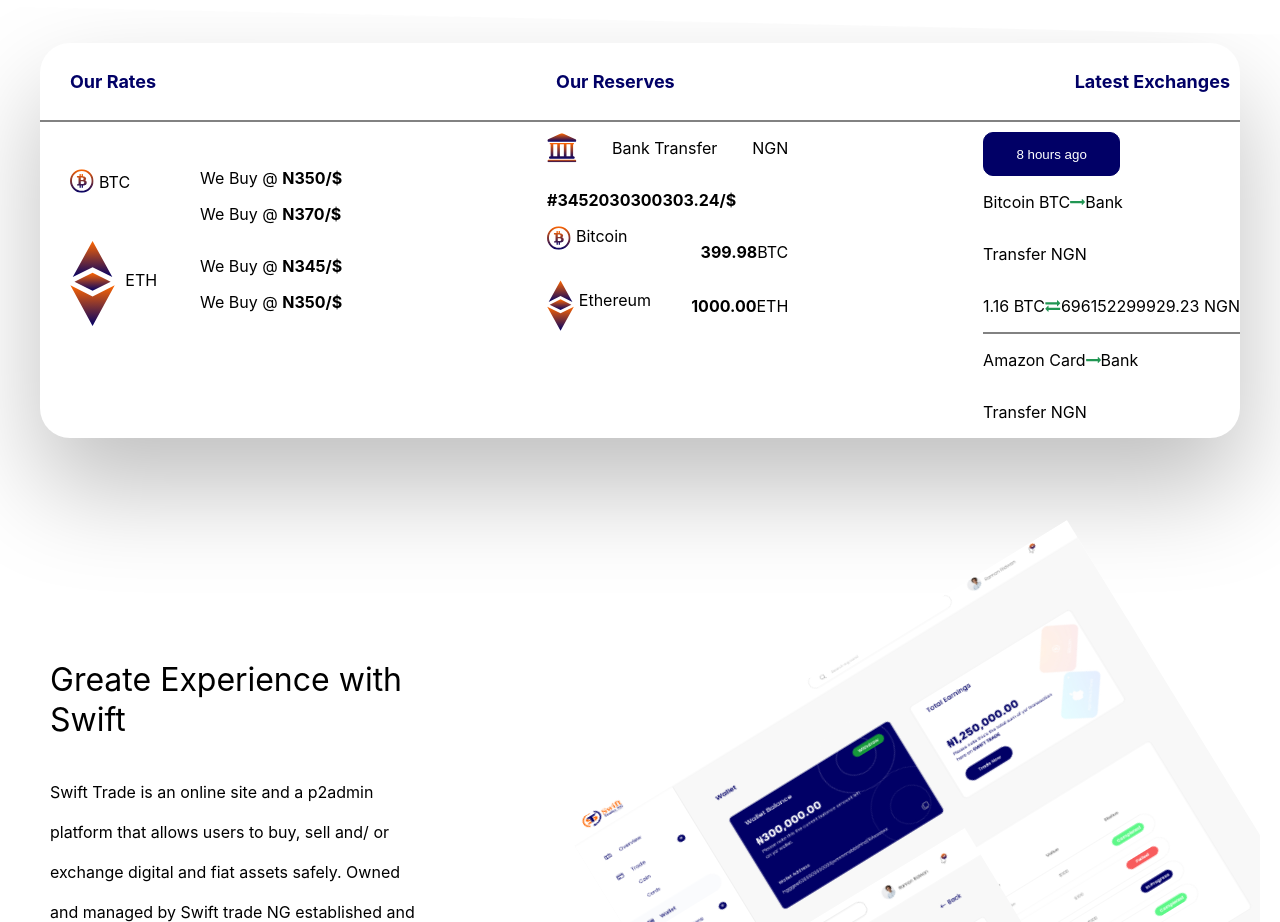
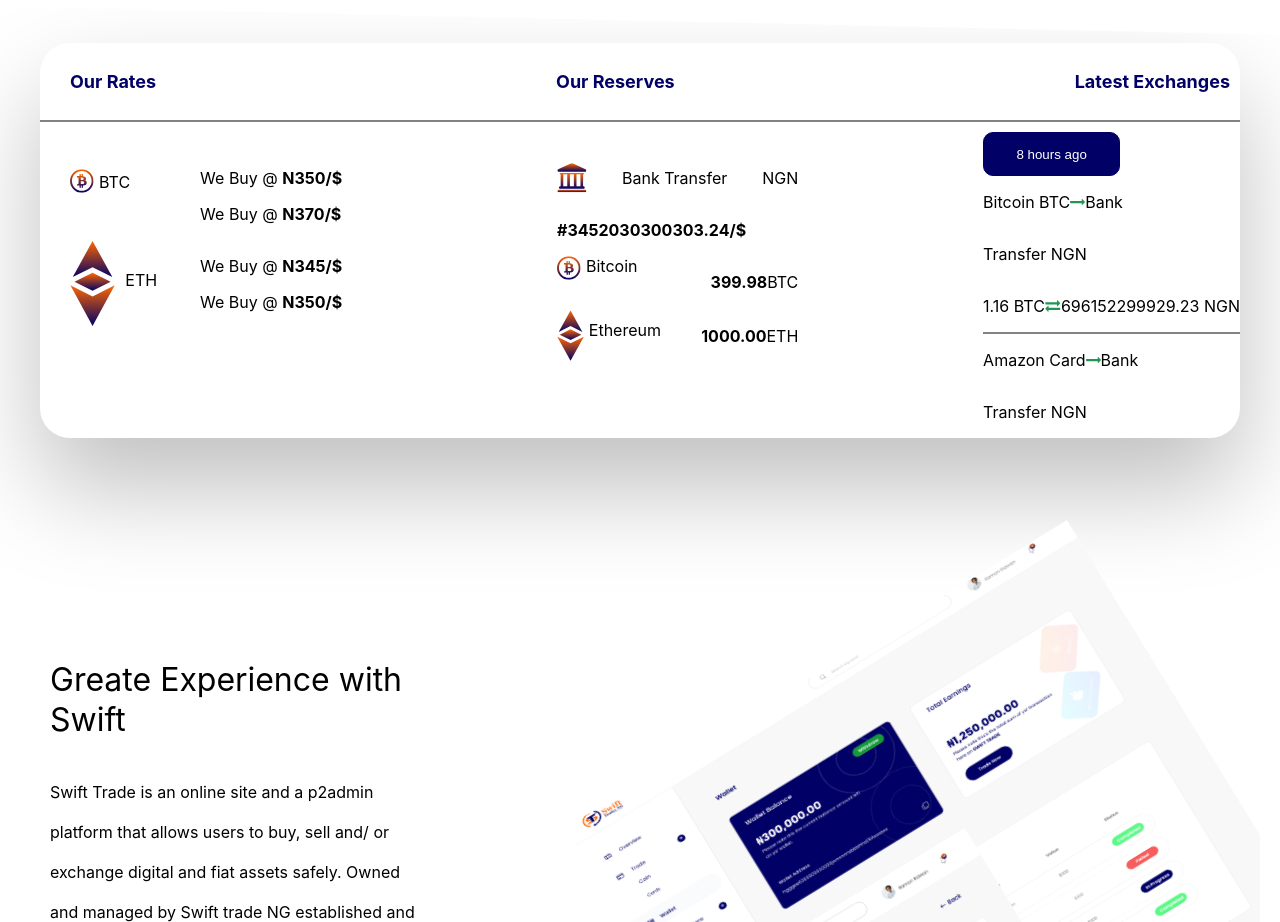
Before and after one commit to iamAbayomi/swift-trade-homepage, a React (Create React App) app: page / in a window 1280 px wide. Shown: the part 880-1802 px from the top of the page. Built offline with nearby package versions, Linux system fonts and the light colour scheme.

Commit message:
added reserves section

```diff
--- a/src/components/BuySellSection/BuySellSection.css
+++ b/src/components/BuySellSection/BuySellSection.css
@@ -52,3 +52,8 @@
 .eth-resrv-text{
     margin: 10px 50px 0px 5px;
 }
+
+
+.our-reserves-section{
+    margin: 30px 10px 0px 30px;
+}
```
